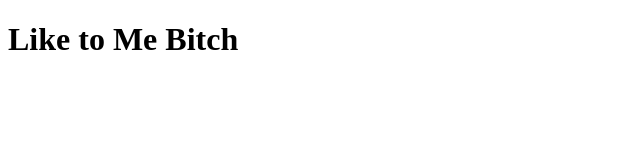
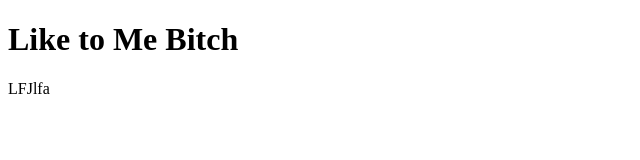
Before and after one commit to litara/site, a plain HTML site: page index.html in a window 1280 px wide. Shown: the full height of the page, 0-640 px from the left. Drawn offline with Linux system fonts and the light colour scheme.

Commit message:
second commit

```diff
--- a/index.html
+++ b/index.html
@@ -5,5 +5,6 @@
 </head>
 <body>
 	<h1>Like to Me Bitch</h1>
+	<p>LFJlfa</p>
 </body>
 </html>
```
